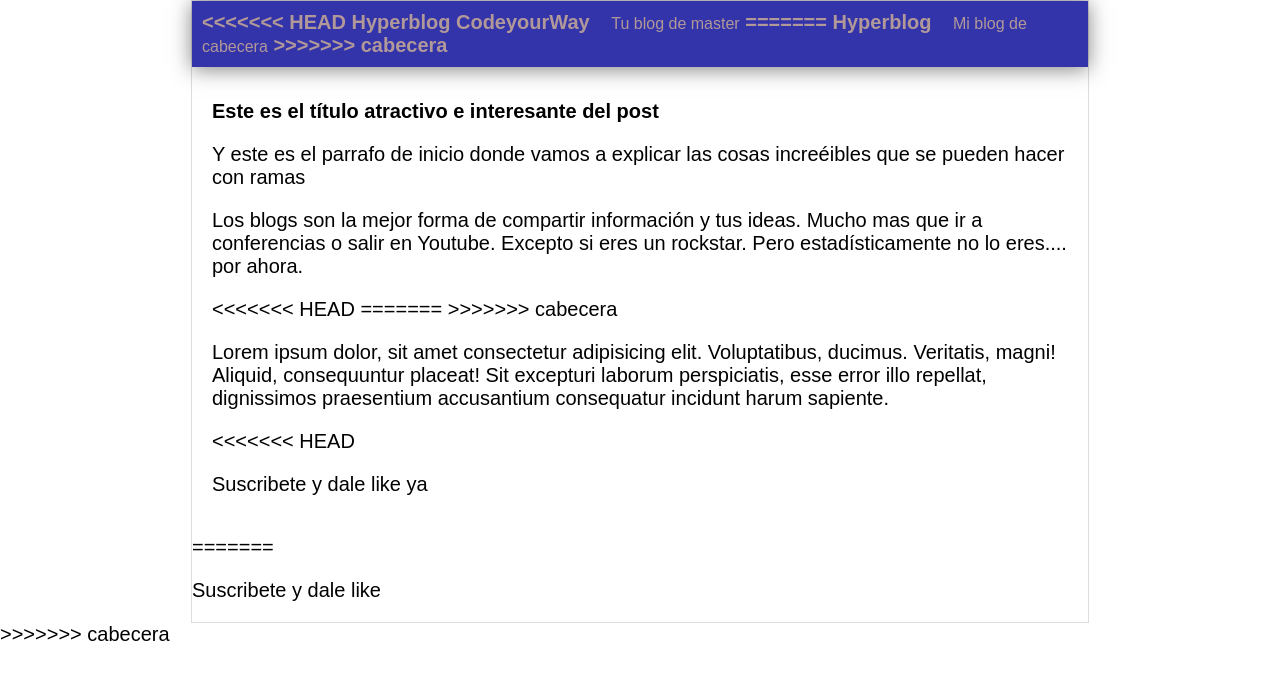
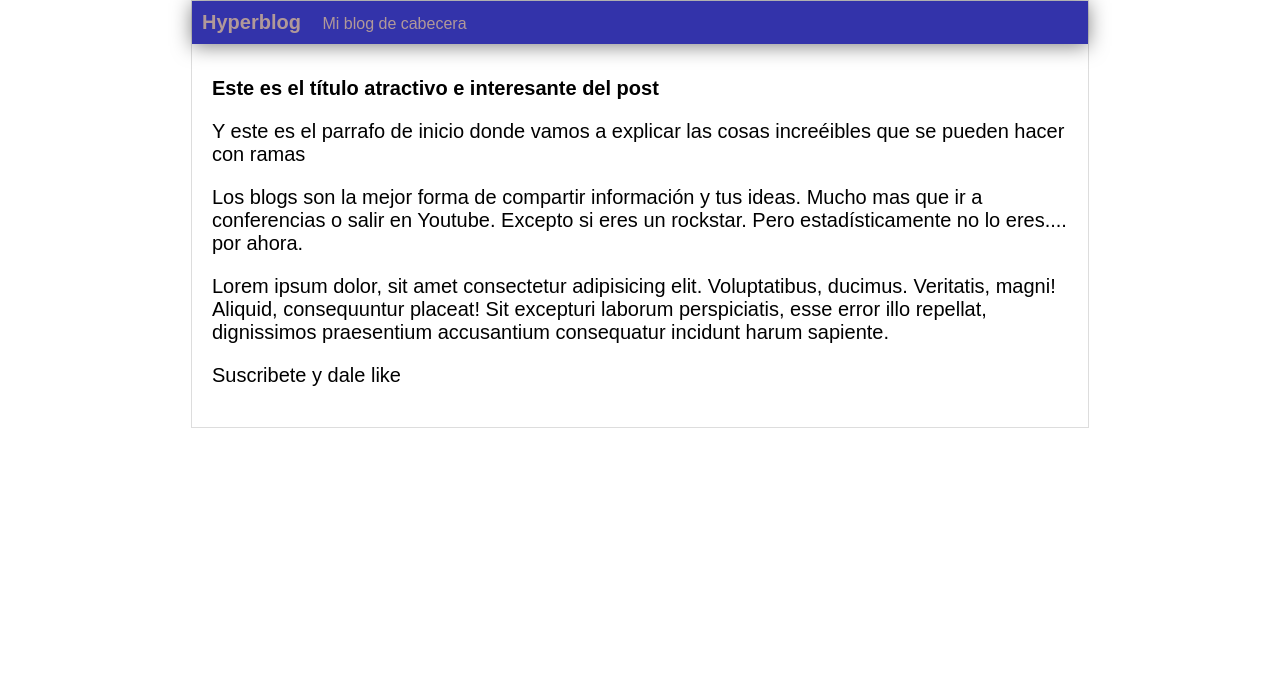
Before and after one commit to estebanlarrotech/Hyperblog, a plain HTML site: page entendiendo Branchs files/hyperblog/blogpost.html in a window 1280 px wide. Drawn offline with Linux system fonts and the light colour scheme.

Commit message:
ultimo cambio despues del conflicto

```diff
--- a/entendiendo Branchs files/hyperblog/blogpost.html
+++ b/entendiendo Branchs files/hyperblog/blogpost.html
@@ -6,39 +6,21 @@
     <body>
         <div id="container">
             <div id="cabecera">
-<<<<<<< HEAD
-                Hyperblog CodeyourWay
-                <span id="tagline">Tu blog de master</span>
-=======
                 Hyperblog
                 <span id="tagline">Mi blog de cabecera</span>
->>>>>>> cabecera
             </div>
             <div id="post">
                 <h1>Este es el título atractivo e interesante del post</h1>
                 <p>Y este es el parrafo de inicio donde vamos a explicar las cosas increéibles que se pueden hacer con ramas</p>
                 <p>Los blogs son la mejor forma de compartir información y tus ideas. Mucho mas que ir a conferencias o salir en Youtube. Excepto si eres un rockstar. Pero estadísticamente no lo eres.... por ahora.</p>
-<<<<<<< HEAD
-
-=======
-
->>>>>>> cabecera
                 <p>Lorem ipsum dolor, sit amet consectetur adipisicing
                      elit. Voluptatibus, ducimus. Veritatis, magni!
                       Aliquid, consequuntur placeat! Sit excepturi
                       laborum perspiciatis, esse error illo repellat,
                       dignissimos praesentium
                     accusantium consequatur incidunt harum sapiente.</p>
-<<<<<<< HEAD
-
-                <p>Suscribete y dale like ya</p>
-
-
-            </div>
-=======
                     <p>Suscribete y dale like</p>
                 </div>
->>>>>>> cabecera
         </div>
     </body>
 </html>
```
